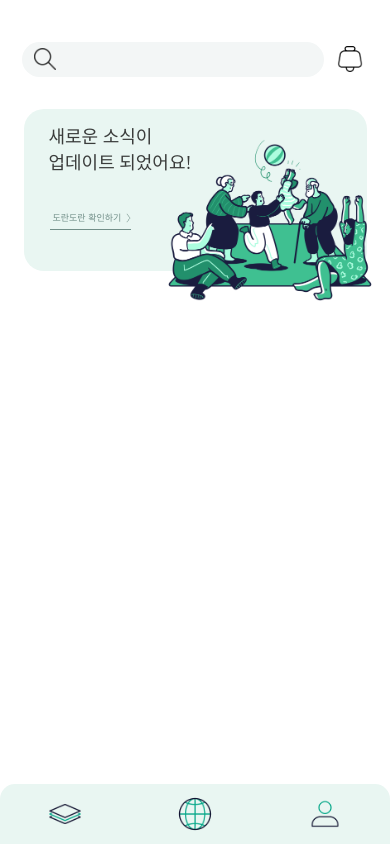
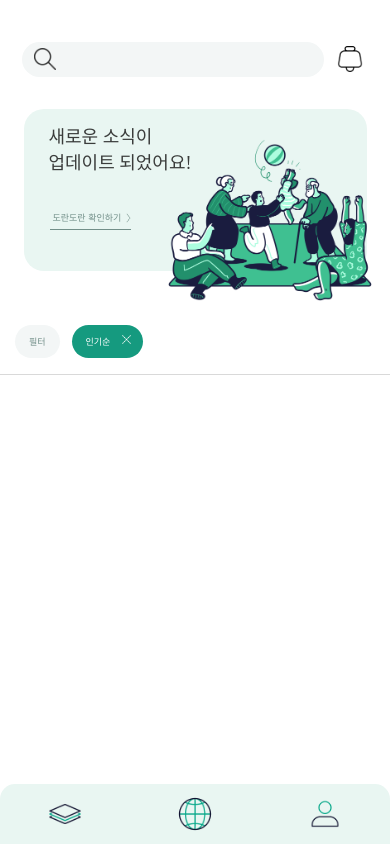
Before and after one commit to Makive-moumi/Moumi_RN, a React Native app: screen / in a window 390 px wide. Built offline with nearby package versions, Linux system fonts and the light colour scheme.

Commit message:
[FEAT] filter 추가

```diff
--- a/app/screens/Main.js
+++ b/app/screens/Main.js
@@ -1,6 +1,8 @@
 import styled from 'styled-components/native';
 import { useNavigation } from "@react-navigation/native";
 import Footer from '../components/Footer';
+
+import { FilterLists } from '../components';
 
 // 아이콘
 import search from '../assets/ic_search.png';
@@ -28,6 +30,8 @@ const Main = () => {
                 </NewsSubContainer>
                 <NewsImg source={newsImage}/>
             </NewsContainer>
+            <FilterLists/>
+            <Line/>
             {/* 하단바 */}
             <Footer/>
         </Container>
@@ -64,14 +68,13 @@ const NotificationIcon = styled.Image`
     margin-top: 4px;
     margin-left: 13px;
 `;
-// 중앙
+// 중앙 - 새로운 소식 ~~
 const NewsContainer = styled.View`
     width: 88%;
     height: 162px;
     border-radius: 20px;
     background: #E9F6F2;
-    margin-top: 32px;
-    margin-left: 24px;
+    margin: 32px 0 54px 24px;
 `;
 const NewsSubContainer = styled.View`
     display: flex;
@@ -108,4 +111,11 @@ const NewsArrow = styled.Image`
     margin-top: 2px;
     margin-left: 2px;
 `;
+// 중앙 - line
+const Line = styled.View`
+    width: 100%;
+    height: 0.5px;
+    background: #D9D9D9;
+    margin-top: 16px;
+`;
 export default Main;
```
